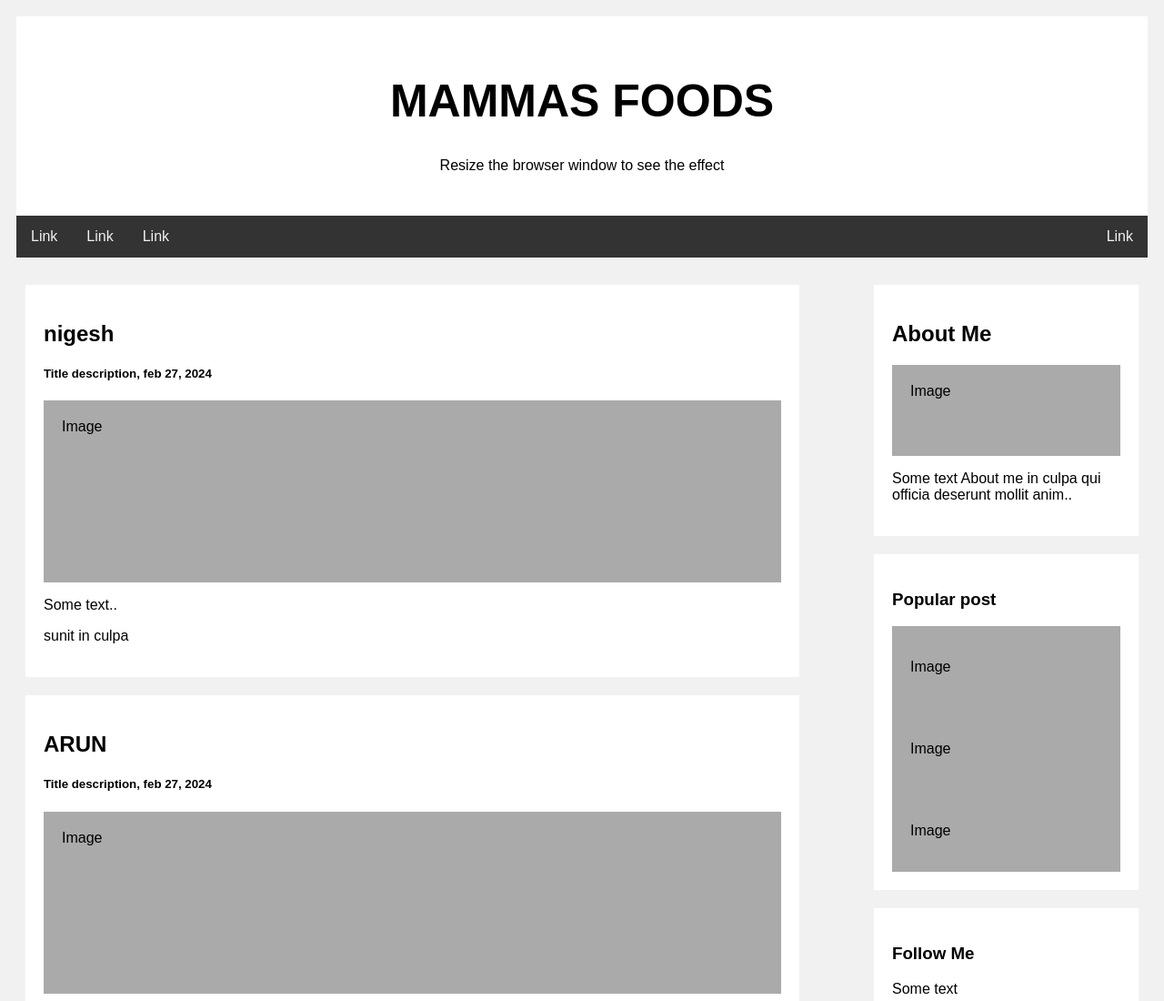
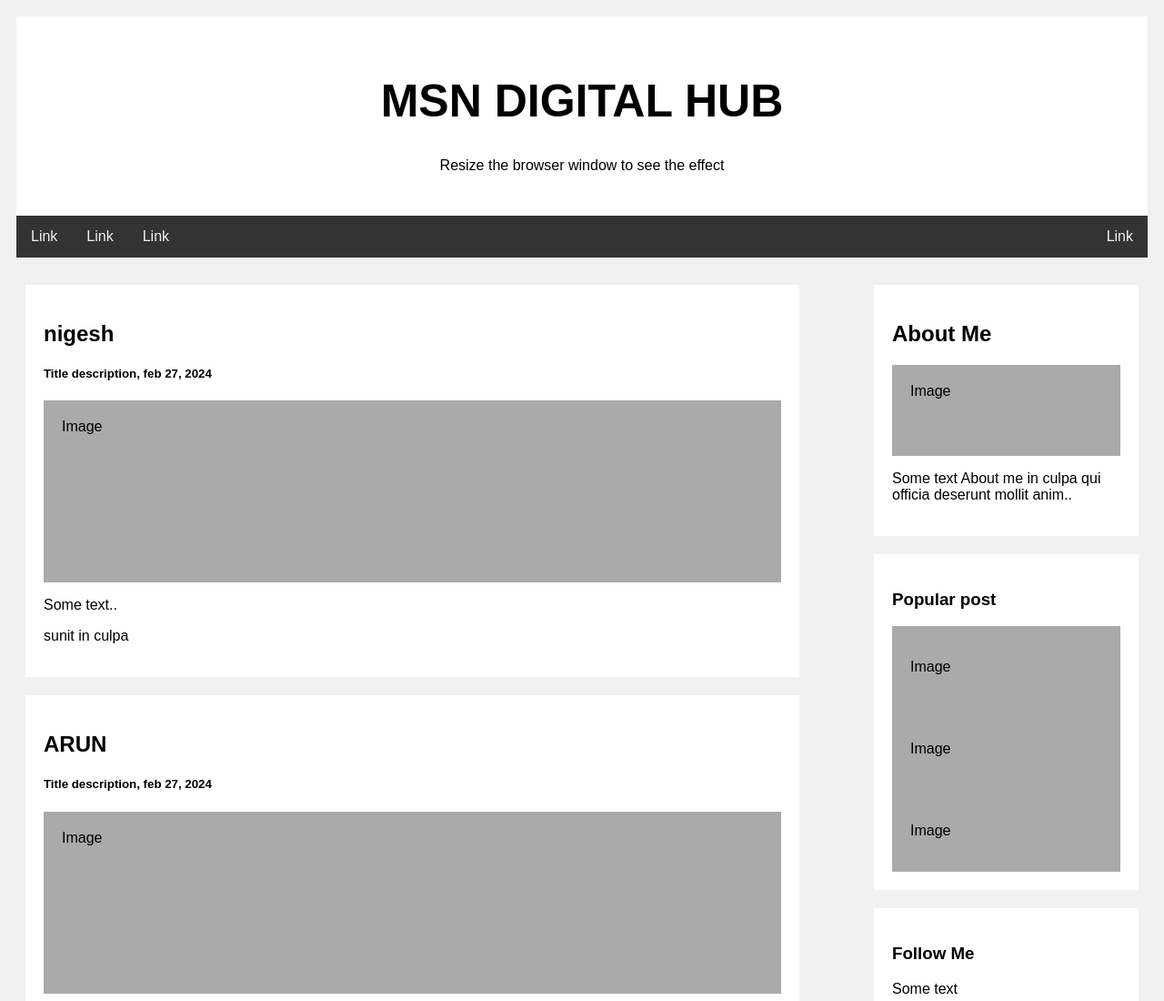
Before and after one commit to msnigesh/html, a plain HTML site: page index.html in a window 1280 px wide. Shown: the top 1100 px of the page at 91% size. Drawn offline with Linux system fonts and the light colour scheme.

Commit message:
third commit

```diff
--- a/index.html
+++ b/index.html
@@ -95,7 +95,7 @@
     </head>
     <body>
         <div class="header">
-            <h1>MAMMAS FOODS</h1>
+            <h1>MSN DIGITAL HUB</h1>
             <p>Resize the browser window to see the effect</p>
         </div>
         <div class="topnav">
```
